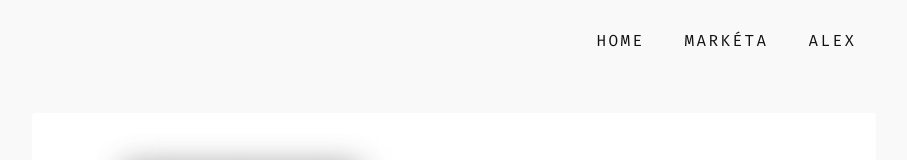
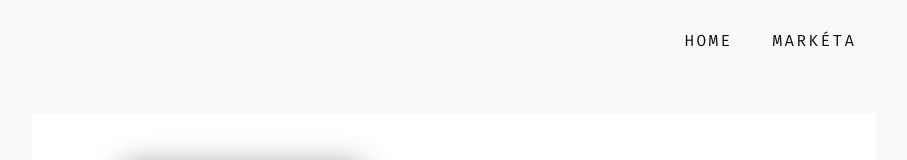
Before and after one commit to MarketaMiza/o-projektu, a React app: page /Marketa in a window 1280 px wide. Shown: the top 160 px of the page, without its empty margins (186-1093 px from the left). Built offline with nearby package versions, Linux system fonts and the light colour scheme; grey boxes are pictures that could not be loaded.

Commit message:
oprava app /pages

```diff
--- a/src/index.jsx
+++ b/src/index.jsx
@@ -21,7 +21,7 @@ const App = () => {
             <ul>
               <Link to="/Home">Home</Link>
               <Link to="/Marketa">Markéta</Link>
-              <Link to="/Alex">Alex</Link>
+              {/* <Link to="/Alex">Alex</Link> */}
             </ul>
           </menu>
         </header>
@@ -54,10 +54,10 @@ const router = createBrowserRouter([
         path: "/Marketa",
         element: <Marketa />,
       },
-      {
-        path: "/Alex",
-        element: <Alex />,
-      },
+      // {
+      //   path: "/Alex",
+      //   element: <Alex />,
+      // },
     ],
   },
 ]);
```
